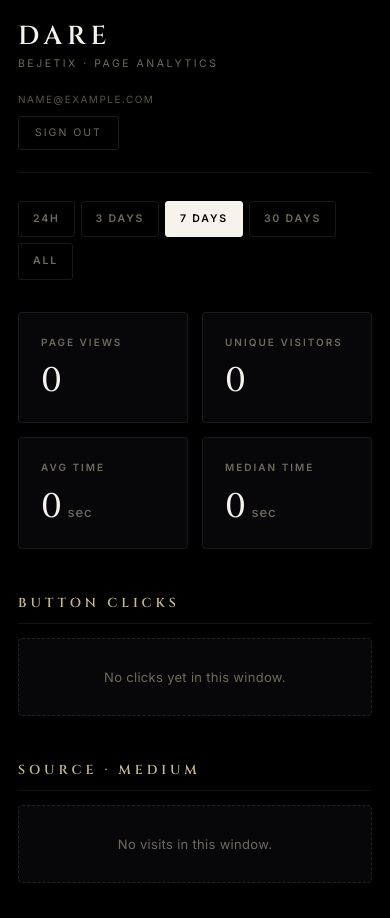
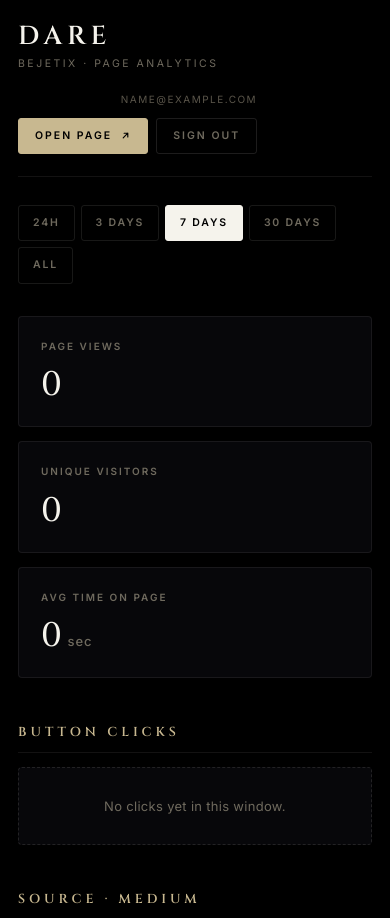
Before and after one commit to lumenmarketingsolutions/Lumen-coming-soon, a Flask app: page /tristandare/admin in a window 390 px wide. Shown: the top 918 px of the page. Run offline with Flask 3, Linux system fonts and the light colour scheme; the visitor is signed in with stand-in values (Sample User, id 1); data that the repository does not hold is empty; some libraries are stand-ins or nearby versions.

Commit message:
Tristan dashboard: add Open Page button, drop Median KPI
- Header now has an "Open Page" primary action (champagne fill) that opens
  https://www.tristandareshop.com/bejetixdare in a new tab, next to Sign out.
- Median time KPI removed (per-session duration already shows in Recent
  Visits, so the median tile was redundant). KPIs collapse 3-col → 1-col
  on narrow screens for clean mobile layout.

Co-Authored-By: Claude Opus 4.7 (1M context) <noreply@anthropic.com>

```diff
--- a/templates/tristandare_dashboard.html
+++ b/templates/tristandare_dashboard.html
@@ -51,19 +51,39 @@
             text-transform: uppercase;
             color: #6f6a5e;
         }
-        .logout {
+        .header-action {
+            display: inline-flex;
+            align-items: center;
+            gap: 8px;
             font-size: 10.5px;
+            font-weight: 600;
             letter-spacing: 2px;
             text-transform: uppercase;
+            text-decoration: none;
+            padding: 9px 16px;
+            border-radius: 3px;
+            white-space: nowrap;
+            transition: all 0.15s;
+        }
+        .header-action.primary {
+            color: #000;
+            background: #c8b890;
+            border: 1px solid #c8b890;
+        }
+        .header-action.primary:hover { background: #d8c9a5; border-color: #d8c9a5; }
+        .header-action.ghost {
             color: #6f6a5e;
-            text-decoration: none;
+            background: transparent;
             border: 1px solid rgba(232,230,224,0.12);
-            padding: 8px 16px;
-            border-radius: 3px;
-            transition: color 0.15s, border-color 0.15s;
-            white-space: nowrap;
         }
-        .logout:hover { color: #f5f3ec; border-color: rgba(232,230,224,0.3); }
+        .header-action.ghost:hover { color: #f5f3ec; border-color: rgba(232,230,224,0.3); }
+        .header-action svg { width: 11px; height: 11px; }
+        .header-actions {
+            display: flex;
+            gap: 8px;
+            flex-wrap: wrap;
+            justify-content: flex-end;
+        }
         @media (max-width: 640px) {
             header.brand { flex-direction: column; align-items: flex-start; }
             .mark { font-size: 26px; letter-spacing: 5px; }
@@ -100,11 +120,11 @@
         /* ── KPI cards ── */
         .kpis {
             display: grid;
-            grid-template-columns: repeat(4, 1fr);
+            grid-template-columns: repeat(3, 1fr);
             gap: 14px;
             margin-bottom: 44px;
         }
-        @media (max-width: 820px) { .kpis { grid-template-columns: 1fr 1fr; } }
+        @media (max-width: 720px) { .kpis { grid-template-columns: 1fr; } }
         .kpi {
             background: #07070a;
             border: 1px solid rgba(232,230,224,0.08);
@@ -248,9 +268,15 @@
             <div class="mark">DARE</div>
             <div class="mark-sub">Bejetix · Page Analytics</div>
         </div>
-        <div style="display:flex; flex-direction:column; align-items:flex-end; gap:8px;">
+        <div style="display:flex; flex-direction:column; align-items:flex-end; gap:10px;">
             {% if signed_in_as %}<div style="font-size:10px; letter-spacing:1.5px; text-transform:uppercase; color:#5a554a;">{{ signed_in_as }}</div>{% endif %}
-            <a href="/tristandare/admin/logout" class="logout">Sign out</a>
+            <div class="header-actions">
+                <a href="https://www.tristandareshop.com/bejetixdare" target="_blank" rel="noopener" class="header-action primary">
+                    Open Page
+                    <svg viewBox="0 0 24 24" fill="none" stroke="currentColor" stroke-width="2.5" stroke-linecap="round" stroke-linejoin="round"><path d="M7 17 17 7M9 7h8v8"/></svg>
+                </a>
+                <a href="/tristandare/admin/logout" class="header-action ghost">Sign out</a>
+            </div>
         </div>
     </header>
 
@@ -272,12 +298,8 @@
             <div class="value">{{ unique_visitors }}</div>
         </div>
         <div class="kpi">
-            <div class="label">Avg Time</div>
+            <div class="label">Avg Time on Page</div>
             <div class="value">{{ avg_seconds }}<span class="unit">sec</span></div>
-        </div>
-        <div class="kpi">
-            <div class="label">Median Time</div>
-            <div class="value">{{ median_seconds }}<span class="unit">sec</span></div>
         </div>
     </div>
 
```
